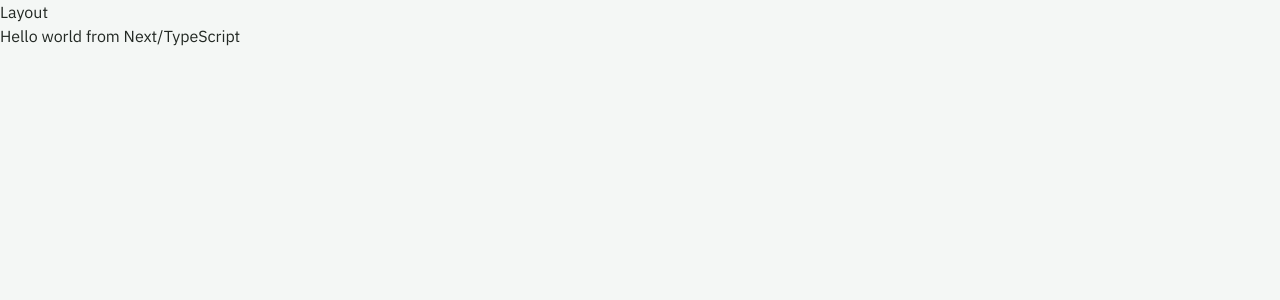
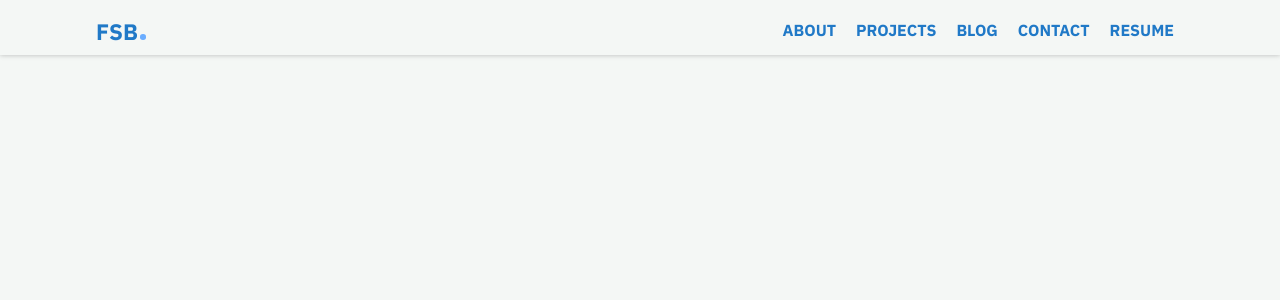
Before and after one commit to francosbenitez/francosbenitez.com, a Next.js app: page / in a window 1280 px wide. Shown: the top 300 px of the page. Built offline with nearby package versions, Linux system fonts and the light colour scheme.

Commit message:
feat: add navbar

```diff
--- a/components/Layout.tsx
+++ b/components/Layout.tsx
@@ -1,5 +1,6 @@
 import { ThemeProvider } from "styled-components";
 import { lightTheme, darkTheme, GlobalStyle } from "../styles/Theme";
+import Navbar from "./Navbar";
 
 const Layout = ({ children }) => {
   return (
@@ -7,6 +8,7 @@
       <ThemeProvider theme={lightTheme}>
         <GlobalStyle />
         Layout
+        <Navbar />
         <div>{children}</div>
       </ThemeProvider>
     </>
--- /dev/null
+++ b/components/Navbar/Burger.tsx
@@ -0,0 +1,20 @@
+import React, { useState } from "react";
+import { StyledBurger } from "./styles";
+import RightNavbar from "./RightNavbar";
+
+const Burger = () => {
+  const [open, setOpen] = useState(false);
+
+  return (
+    <>
+      <StyledBurger open={open} onClick={() => setOpen(!open)}>
+        <div />
+        <div />
+        <div />
+      </StyledBurger>
+      <RightNavbar open={open} />
+    </>
+  );
+};
+
+export default Burger;
--- /dev/null
+++ b/components/Navbar/RightNavbar.tsx
@@ -0,0 +1,51 @@
+import React from "react";
+import { StyledUl } from "./styles";
+import { useRouter } from "next/router";
+import Link from "next/link";
+
+const RightNavbar = ({ open }) => {
+  const router = useRouter();
+
+  const links = [
+    {
+      text: "About",
+      to: "/#about",
+    },
+    {
+      text: "Projects",
+      to: "/#projects",
+    },
+    {
+      text: "Blog",
+      to: "/#blog",
+    },
+    {
+      text: "Contact",
+      to: "/#contact",
+    },
+    {
+      text: "Resume",
+      to: "https://drive.google.com/file/d/17cqpawOOlaE3yNN_fp_sYwY_ZV8YU3Ig/view?usp=sharing",
+    },
+  ];
+
+  return (
+    <StyledUl open={open}>
+      {links.map((link, i) =>
+        link.text != "Resume" ? (
+          <li key={i} className={router.asPath == link.to ? "active" : ""}>
+            <Link href={link.to}>{link.text}</Link>
+          </li>
+        ) : (
+          <li key={i}>
+            <a target="_blank" href={link.to} rel="noopener noreferrer">
+              {link.text}
+            </a>
+          </li>
+        )
+      )}
+    </StyledUl>
+  );
+};
+
+export default RightNavbar;
--- /dev/null
+++ b/components/Navbar/index.tsx
@@ -0,0 +1,28 @@
+import React from "react";
+import { Nav } from "./styles";
+import { useRouter } from "next/router";
+import Link from "next/link";
+import Burger from "./Burger";
+import content from "../../lib/content.json";
+
+const Navbar = ({ children }) => {
+  const router = useRouter();
+  return (
+    <Nav>
+      <div className="logo">
+        <div className={router.pathname == "/" ? "active" : ""}>
+          <Link href="/" passHref>
+            <a>
+              FSB
+              <span className="dot"></span>
+            </a>
+          </Link>
+        </div>
+      </div>
+      {children}
+      <Burger />
+    </Nav>
+  );
+};
+
+export default Navbar;
--- /dev/null
+++ b/components/Navbar/styles.tsx
@@ -0,0 +1,137 @@
+import styled from "styled-components";
+
+export const Nav = styled.nav`
+  width: 100%;
+  height: 55px;
+  padding: 0 20px;
+  display: flex;
+  justify-content: space-between;
+  position: fixed;
+  /* background-color: hsla(0,0%,100%,.9); */
+  background-color: ${(props) => props.theme.colors.background};
+  /* -webkit-backdrop-filter: blur(.5rem);
+    backdrop-filter: blur(.5rem); */
+  box-shadow: ${(props) => props.theme.colors.boxShadow};
+  z-index: 1000;
+  top: 0;
+
+  button {
+    position: fixed;
+    top: 18px;
+    right: 70px;
+    fill: ${(props) => props.theme.colors.primary};
+    background-color: transparent;
+    border: none;
+    outline: none;
+    cursor: pointer;
+  }
+
+  .logo {
+    padding: 15px 0;
+    font-size: 1.4rem;
+    font-weight: 700;
+  }
+
+  .logo a {
+    color: ${(props) => props.theme.colors.primary};
+  }
+
+  .logo a:hover {
+    border-bottom: none;
+  }
+
+  .dot {
+    display: inline-block;
+    background: ${(props) => props.theme.colors.secondary};
+    border-radius: 50%;
+    width: 0.35rem;
+    height: 0.35rem;
+    aspect-ratio: 1/1;
+    margin-left: 0.15rem;
+  }
+
+  @media ${(props) => props.theme.devices.tablet} {
+    padding: 0 6rem 0 6rem;
+
+    button {
+      right: 60px;
+    }
+  }
+`;
+
+export const StyledUl = styled.ul`
+  list-style: none;
+  display: flex;
+  flex-flow: row nowrap;
+
+  li {
+    font-weight: 700;
+    padding: 18px 10px;
+    text-transform: uppercase;
+  }
+
+  li a {
+    color: ${(props) => props.theme.colors.primary};
+  }
+
+  li.active a {
+    border-bottom: 1.5px ${(props) => props.theme.colors.primary} solid;
+  }
+
+  @media (max-width: 800px) {
+    flex-flow: column nowrap;
+    background-color: ${(props) => props.theme.colors.background};
+    position: fixed;
+    transform: ${({ open }) => (open ? "translateX(0)" : "translateX(100%)")};
+    top: 0;
+    right: 0;
+    height: 100vh;
+    width: 300px;
+    padding-top: 3.5rem;
+    transition: transform 0.3s ease-in-out;
+
+    li {
+      color: #fff;
+      text-align: center;
+    }
+  }
+`;
+
+export const StyledBurger = styled.div`
+  width: 2rem;
+  height: 2rem;
+  position: fixed;
+  top: 15px;
+  right: 20px;
+  z-index: 20;
+  display: none;
+  cursor: pointer;
+
+  div {
+    width: 2rem;
+    height: 0.25rem;
+    background-color: ${(props) => props.theme.colors.primary};
+    border-radius: 10px;
+    transform-origin: 1px;
+    transition: all 0.3s linear;
+
+    &:nth-child(1) {
+      transform: ${({ open }) => (open ? "rotate(45deg)" : "rotate(0)")};
+    }
+
+    &:nth-child(2) {
+      transform: ${({ open }) => (open ? "translateX(100%)" : "translateX(0)")};
+      opacity: ${({ open }) => (open ? 0 : 1)};
+    }
+
+    &:nth-child(3) {
+      transform: ${({ open }) => (open ? "rotate(-45deg)" : "rotate(0)")};
+    }
+  }
+
+  @media (max-width: 800px) {
+    display: flex;
+    justify-content: space-around;
+    flex-flow: column nowrap;
+  }
+`;
```
